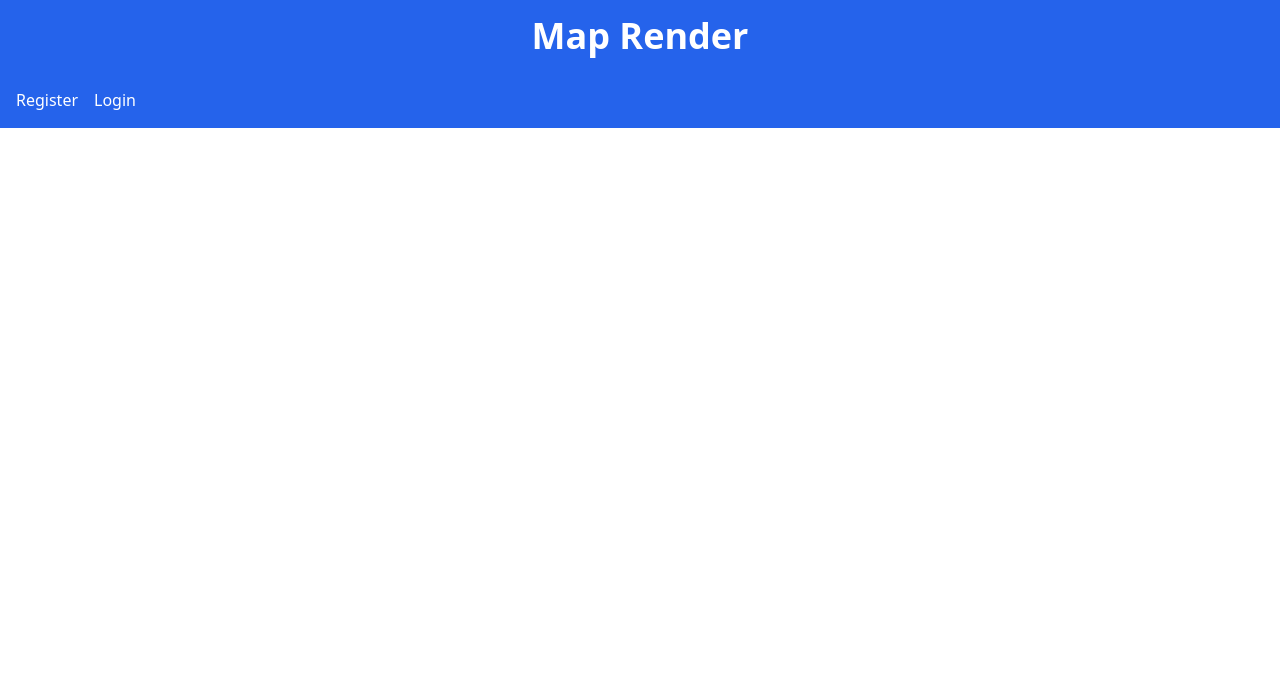
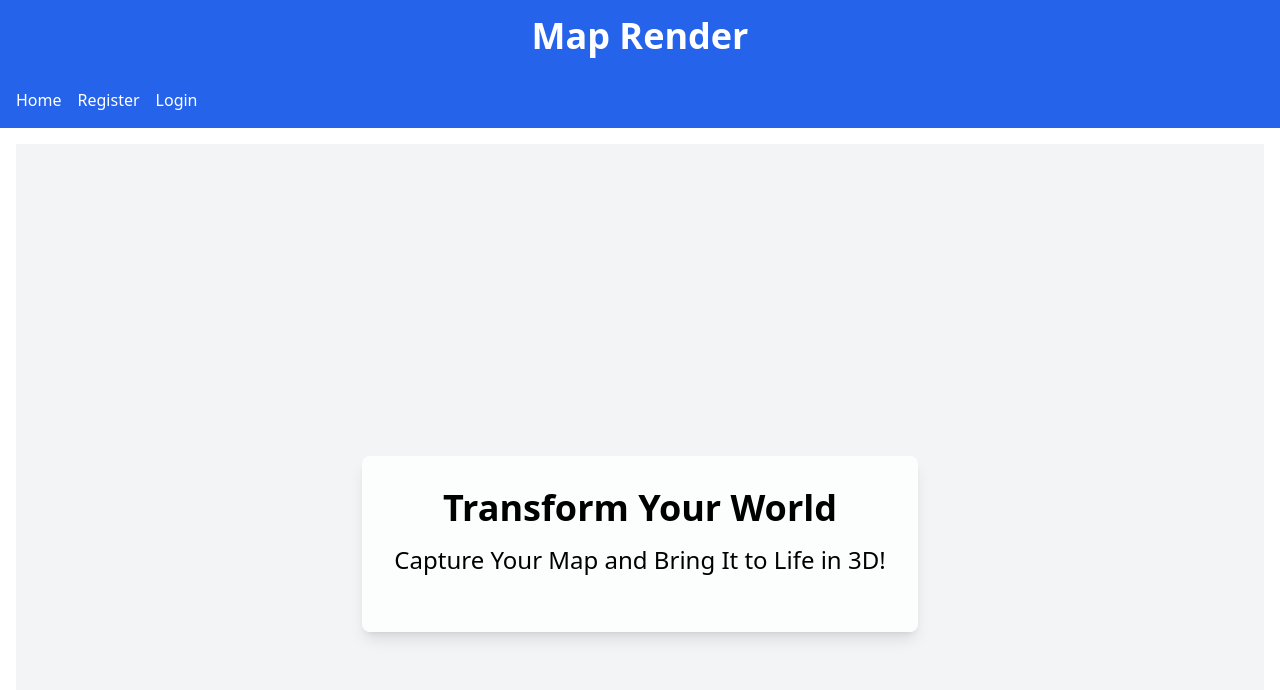
Before and after one commit to Rohit2099/map-render, a React (Vite) app in the folder map-ui/: page / in a window 1280 px wide. Shown: the top 690 px of the page. Built offline with nearby package versions, Linux system fonts and the light colour scheme; no server answers.

Commit message:
add home page

```diff
--- a/map-ui/src/App.jsx
+++ b/map-ui/src/App.jsx
@@ -7,6 +7,7 @@ import { AuthProvider } from "./AuthContext.jsx";
 import Render3D from "./Render3d.jsx";
 import NavBar from "./NavBar";
 import TopCaptures from './TopCaptures.jsx';
+import Home from './Home.jsx'
 
 const App = () => {
     return (
@@ -15,6 +16,7 @@ const App = () => {
                 <NavBar />
                 <div className="container mx-auto p-4">
                     <Routes>
+                        <Route path="/" element={<Home />} />
                         <Route path="/register" element={<Register />} />
                         <Route path="/login" element={<Login />} />
                         <Route path="/capture" element={<MapCapture />} />
--- /dev/null
+++ b/map-ui/src/Home.jsx
@@ -0,0 +1,14 @@
+export default function Home() {
+    return (
+        <div className="flex items-center justify-center min-h-screen bg-gray-100">
+            <div className="bg-white bg-opacity-80 p-8 rounded-lg shadow-lg text-center mx-auto">
+                <h1 className="text-4xl font-bold mb-4">
+                    Transform Your World
+                </h1>
+                <p className="text-2xl mb-6">
+                    Capture Your Map and Bring It to Life in 3D!
+                </p>
+            </div>
+        </div>
+    );
+}
--- a/map-ui/src/NavBar.jsx
+++ b/map-ui/src/NavBar.jsx
@@ -1,7 +1,7 @@
 import { useContext } from "react";
 import { Link, useNavigate } from "react-router-dom";
 import { AuthContext } from "./AuthContext";
-import Header from './Header'
+import Header from "./Header";
 
 const NavBar = () => {
     const { token, logout } = useContext(AuthContext);
@@ -12,12 +12,18 @@ const NavBar = () => {
         navigate("/login");
     };
 
-    return (<>
+    return (
+        <>
             <Header />
             <nav className="bg-blue-600 p-4">
                 <ul className="flex space-x-4 text-white">
                     {!token && (
                         <>
+                            <li>
+                                <Link to="/" className="hover:text-gray-200">
+                                    Home
+                                </Link>
+                            </li>
                             <li>
                                 <Link
                                     to="/register"
@@ -27,7 +33,10 @@ const NavBar = () => {
                                 </Link>
                             </li>
                             <li>
-                            <Link to="/login" className="hover:text-gray-200">
+                                <Link
+                                    to="/login"
+                                    className="hover:text-gray-200"
+                                >
                                     Login
                                 </Link>
                             </li>
@@ -36,7 +45,15 @@ const NavBar = () => {
                     {token && (
                         <>
                             <li>
-                            <Link to="/capture" className="hover:text-gray-200">
+                                <Link to="/" className="hover:text-gray-200">
+                                    Home
+                                </Link>
+                            </li>
+                            <li>
+                                <Link
+                                    to="/capture"
+                                    className="hover:text-gray-200"
+                                >
                                     Capture Map
                                 </Link>
                             </li>
--- a/map-ui/src/output.css
+++ b/map-ui/src/output.css
@@ -653,6 +653,10 @@ video {
   max-width: 64rem;
 }
 
+.flex-1 {
+  flex: 1 1 0%;
+}
+
 .resize {
   resize: both;
 }
@@ -752,6 +756,23 @@ video {
   background-color: rgb(249 250 251 / var(--tw-bg-opacity));
 }
 
+.bg-green-500 {
+  --tw-bg-opacity: 1;
+  background-color: rgb(34 197 94 / var(--tw-bg-opacity));
+}
+
+.bg-opacity-80 {
+  --tw-bg-opacity: 0.8;
+}
+
+.bg-cover {
+  background-size: cover;
+}
+
+.bg-center {
+  background-position: center;
+}
+
 .object-cover {
   -o-object-fit: cover;
      object-fit: cover;
@@ -784,6 +805,16 @@ video {
   padding-right: 1rem;
 }
 
+.px-6 {
+  padding-left: 1.5rem;
+  padding-right: 1.5rem;
+}
+
+.py-3 {
+  padding-top: 0.75rem;
+  padding-bottom: 0.75rem;
+}
+
 .text-center {
   text-align: center;
 }
@@ -806,6 +837,16 @@ video {
 .text-4xl {
   font-size: 2.25rem;
   line-height: 2.5rem;
+}
+
+.text-lg {
+  font-size: 1.125rem;
+  line-height: 1.75rem;
+}
+
+.text-xl {
+  font-size: 1.25rem;
+  line-height: 1.75rem;
 }
 
 .font-medium {
@@ -876,6 +917,11 @@ video {
   background-color: rgb(29 78 216 / var(--tw-bg-opacity));
 }
 
+.hover\:bg-green-600:hover {
+  --tw-bg-opacity: 1;
+  background-color: rgb(22 163 74 / var(--tw-bg-opacity));
+}
+
 .hover\:text-gray-200:hover {
   --tw-text-opacity: 1;
   color: rgb(229 231 235 / var(--tw-text-opacity));
```
Lines whose indentation alone changed are shown as unchanged.
